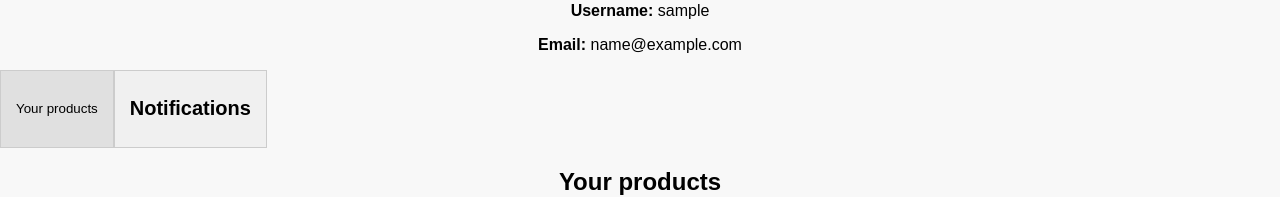
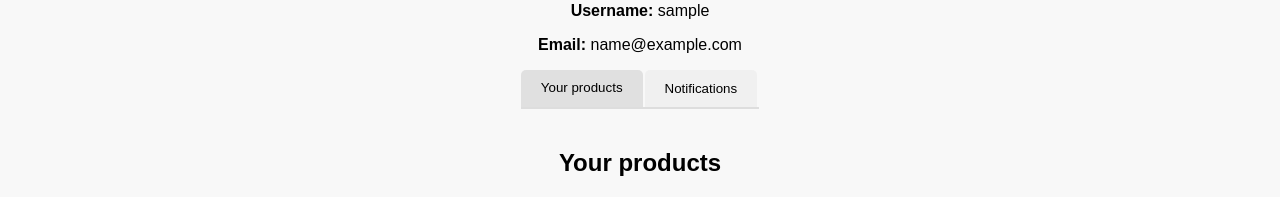
Before and after one commit to kamilkulczyk/Ecommerce-Api, a React (Vite) app in the folder frontend/: page /profile in a window 1280 px wide. Shown: the part 154-351 px from the top of the page. Built offline with nearby package versions, Linux system fonts and the light colour scheme; no server answers; sample sign-in values are in the browser's storage.

Commit message:
improve user tabs look

```diff
--- a/frontend/src/pages/Profile.css
+++ b/frontend/src/pages/Profile.css
@@ -1,15 +1,24 @@
 .profile-tabs {
-    display: flex;
+  display: inline-flex;
   margin-bottom: 20px;
+  border-bottom: 2px solid #ddd;
 }
 
 .profile-tabs button {
-    padding: 10px 15px;
-    border: 1px solid #ccc;
+  padding: 10px 20px;
+  border: none;
   background-color: #f0f0f0;
   cursor: pointer;
+  border-radius: 5px 5px 0 0;
+  margin-right: 2px;
+  transition: background-color 0.3s ease;
 }
 
 .profile-tabs button.active {
   background-color: #e0e0e0;
+  border-bottom: 2px solid #e0e0e0;
 }
+
+.profile-tabs button:hover {
+  background-color: #e8e8e8;
+}
--- a/frontend/src/pages/Profile.jsx
+++ b/frontend/src/pages/Profile.jsx
@@ -82,7 +82,7 @@ const Profile = () => {
               onClick={() => setActiveTab("notifications")}
               className={activeTab === "notifications" ? "active" : ""}
             >
-              <h2>Notifications</h2>
+              Notifications
             </button>
           </div>
 
```
Lines whose indentation alone changed are shown as unchanged.
